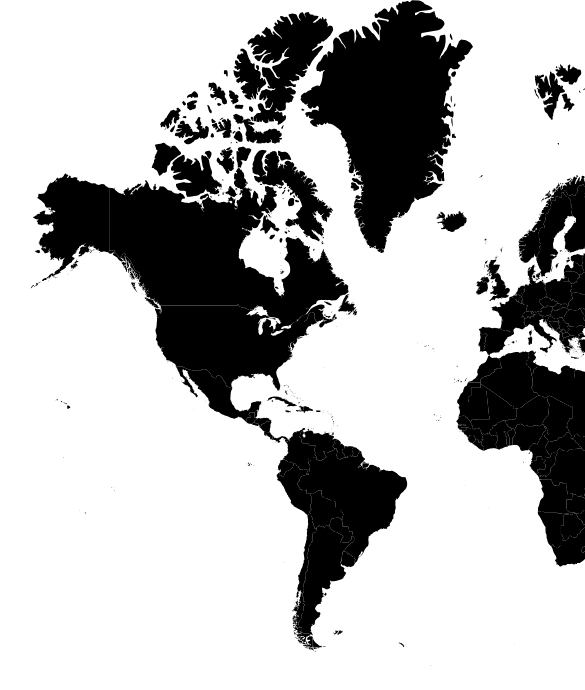
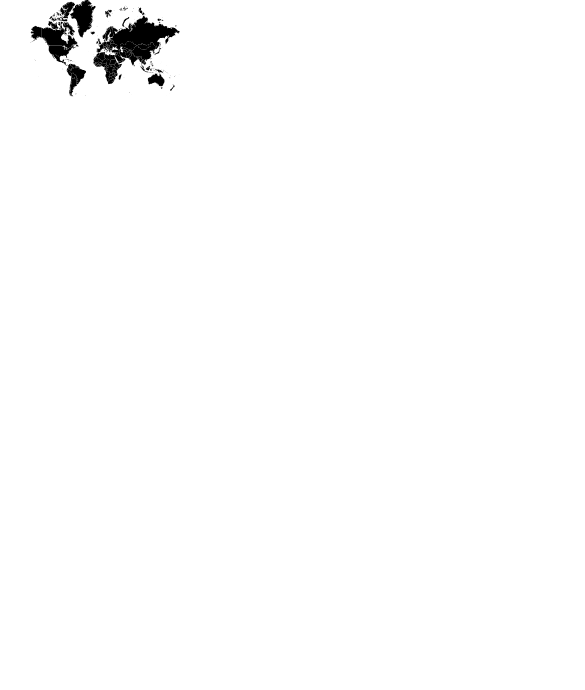
Before and after one commit to SimonFlohr/interactive-world-map-angular, an Angular app: page / in a window 390 px wide. Shown: the top 690 px of the page, 585 px wide, since content can reach past the window. Built offline with nearby package versions, Linux system fonts and the light colour scheme.

Commit message:
Make SVG file responsive

```diff
--- a/src/app/world-map/map-svg/map-svg.component.html
+++ b/src/app/world-map/map-svg/map-svg.component.html
@@ -4,9 +4,9 @@
    xmlns:rdf="http://www.w3.org/1999/02/22-rdf-syntax-ns#"
    xmlns:svg="http://www.w3.org/2000/svg"
    xmlns="http://www.w3.org/2000/svg"
-   mapsvg:geoViewBox="-169.110266 83.600842 190.486279 -58.508473"
-   width="1009.6727"
-   height="665.96301">
+   viewBox="0 0 1010 1010"
+   width="100%"
+   height="100%">
 
   <path
      d="m 479.68275,331.6274 -0.077,0.025 -0.258,0.155 -0.147,0.054 -0.134,0.027 -0.105,-0.011 -0.058,-0.091 0.006,-0.139 -0.024,-0.124 -0.02,-0.067 0.038,-0.181 0.086,-0.097 0.119,-0.08 0.188,0.029 0.398,0.116 0.083,0.109 10e-4,0.072 -0.073,0.119 z"
```
